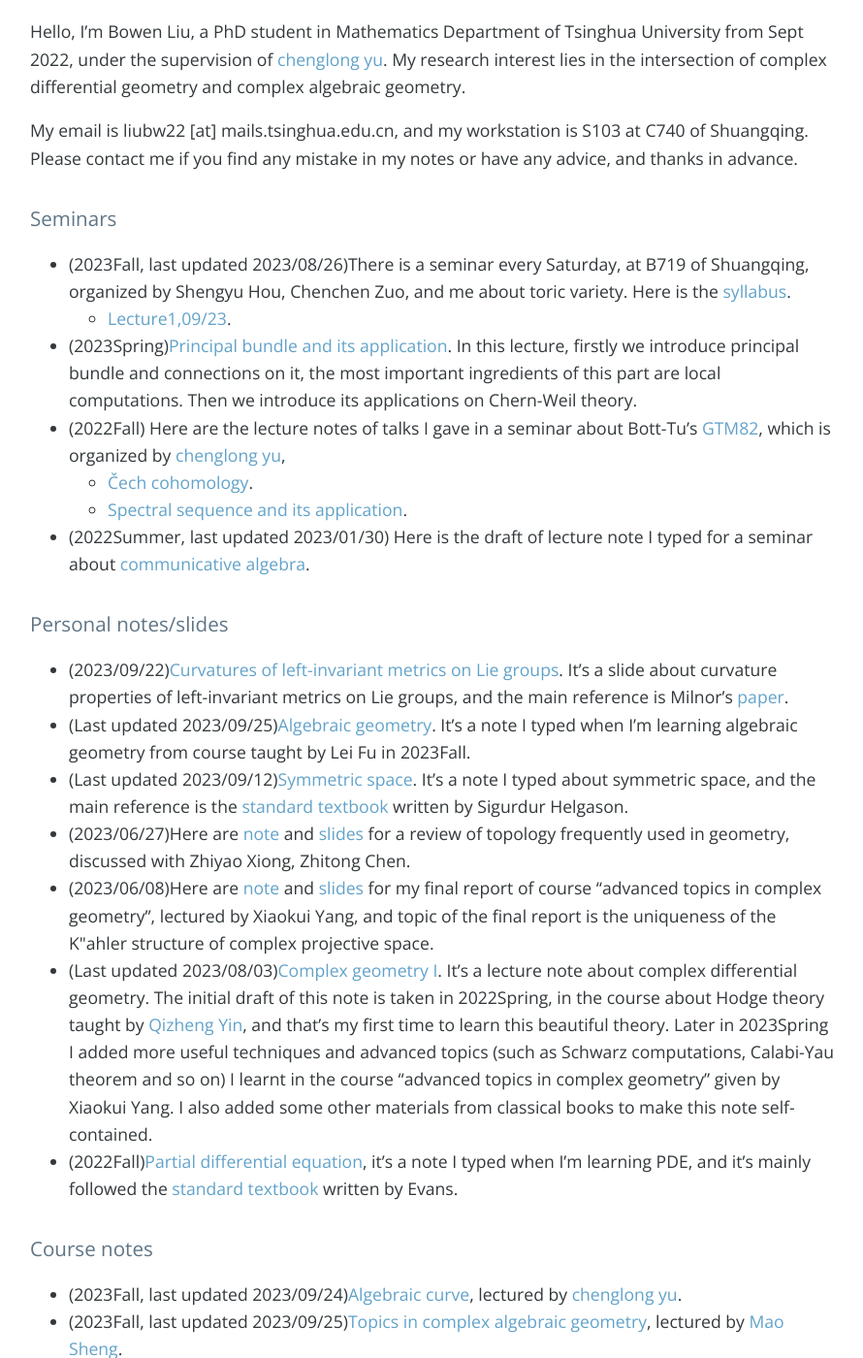
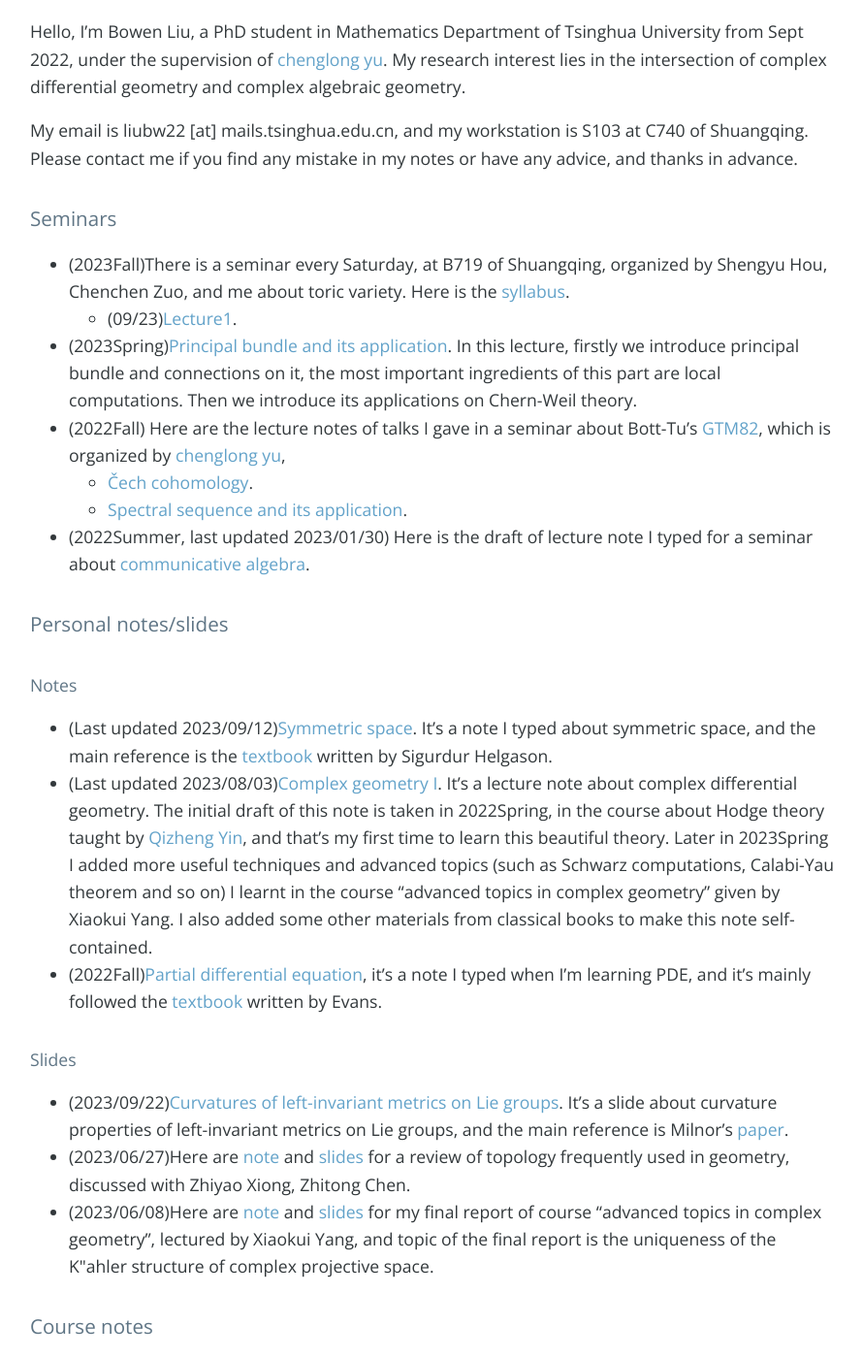
Before and after one commit to bowenl-math/bowenl-math.github.io, a Jekyll site: the page built from index.md, in a window 1280 px wide and 1400 px high, scrolled down 375 px. Shown: the whole window at 97% size, without its empty margins (193-1083 px from the left). Built offline with Jekyll 4.4.1, drawn with Linux system fonts in a browser that asks for light colours; nearby versions of some CDN libraries; our own code applies the rules of GitHub Pages for plain Markdown files; the list of posts is cut into pages by our own code; comment, search, counter and statistics services are not loaded; some of the changed text lies outside the part shown.

Commit message:
Update index.md

```diff
--- a/index.md
+++ b/index.md
@@ -5,8 +5,8 @@
 
 
 ### Seminars
-* (2023Fall, last updated 2023/08/26)There is a seminar every Saturday, at B719 of Shuangqing, organized by Shengyu Hou, Chenchen Zuo, and me about toric variety. Here is the [syllabus](notes/2023Fall/toric/syllabus.pdf).
-   - [Lecture1,09/23](notes/2023Fall/toric/0923.pdf).
+* (2023Fall)There is a seminar every Saturday, at B719 of Shuangqing, organized by Shengyu Hou, Chenchen Zuo, and me about toric variety. Here is the [syllabus](notes/2023Fall/toric/syllabus.pdf).
+   - (09/23)[Lecture1](notes/2023Fall/toric/0923.pdf).
 * (2023Spring)[Principal bundle and its application](notes/2023Spring/geometry_of_principal_bundle.pdf). In this lecture, firstly we introduce principal bundle and connections on it, the most important ingredients of this part are local computations. Then we introduce its applications on Chern-Weil theory.
 * (2022Fall) Here are the lecture notes of talks I gave in a seminar about Bott-Tu's [GTM82](https://link.springer.com/book/10.1007/978-1-4757-3951-0), which is organized by [chenglong yu](https://chenglongyu.github.io/),
    - [Čech cohomology](notes/2022Fall/Cech_cohomology.pdf).
@@ -15,17 +15,20 @@
 
 
 ### Personal notes/slides
+#### Notes
+* (Last updated 2023/09/12)[Symmetric space](notes/personal notes/Symmetric_space/note.pdf). It's a note I typed about symmetric space, and the main reference is the [textbook](https://books.google.com.hk/books/about/Differential_Geometry_Lie_Groups_and_Sym.html?id=DWGvsa6bcuMC&redir_esc=y) written by Sigurdur Helgason.
+* (Last updated 2023/08/03)[Complex geometry I](notes/personal notes/Complex_geometry_I/Complex_geometry_I.pdf). It's a lecture note about complex differential geometry. The initial draft of this note is taken in 2022Spring, in the course about Hodge theory taught by [Qizheng Yin](http://faculty.bicmr.pku.edu.cn/~qizheng/#), and that's my first time to learn this beautiful theory. Later in 2023Spring I added more useful techniques and advanced topics (such as Schwarz computations, Calabi-Yau theorem and so on) I learnt in the course “advanced topics in complex geometry" given by Xiaokui Yang. I also added some other materials from classical books to make this note self-contained.
+* (2022Fall)[Partial differential equation](notes/2022Fall/pde.pdf), it's a note I typed when I'm learning PDE, and it's mainly followed the [textbook](https://books.google.com.hk/books/about/Partial_Differential_Equations.html?id=Xnu0o_EJrCQC&redir_esc=y) written by Evans.
+
+#### Slides
 * (2023/09/22)[Curvatures of left-invariant metrics on Lie groups](notes/personal notes/Curvature_of_metrics_on_Lie_group/Curvatures_of_Lie_group.pdf). It's a slide about curvature properties of left-invariant metrics on Lie groups, and the main reference is Milnor's [paper](https://mathscinet.ams.org/mathscinet/article?mr=0425012).
-* (Last updated 2023/09/25)[Algebraic geometry](notes/2023Fall/algebraic_geometry.pdf). It's a note I typed when I'm learning algebraic geometry from course taught by Lei Fu in 2023Fall.
-* (Last updated 2023/09/12)[Symmetric space](notes/personal notes/Symmetric_space/note.pdf). It's a note I typed about symmetric space, and the main reference is the [standard textbook](https://books.google.com.hk/books/about/Differential_Geometry_Lie_Groups_and_Sym.html?id=DWGvsa6bcuMC&redir_esc=y) written by Sigurdur Helgason.
 * (2023/06/27)Here are [note](notes/personal notes/Review_of_topology/note.pdf) and [slides](notes/personal notes/Review_of_topology/slides.pdf) for a review of topology frequently used in geometry, discussed with Zhiyao Xiong, Zhitong Chen.
 * (2023/06/08)Here are [note](notes/personal notes/Uniqueness_CPn/note.pdf) and [slides](notes/personal notes/Uniqueness_CPn/slides.pdf) for my final report of course “advanced topics in complex geometry", lectured by Xiaokui Yang, and topic of the final report is the uniqueness of the K\"ahler structure of complex projective space.
-* (Last updated 2023/08/03)[Complex geometry I](notes/personal notes/Complex_geometry_I/Complex_geometry_I.pdf). It's a lecture note about complex differential geometry. The initial draft of this note is taken in 2022Spring, in the course about Hodge theory taught by [Qizheng Yin](http://faculty.bicmr.pku.edu.cn/~qizheng/#), and that's my first time to learn this beautiful theory. Later in 2023Spring I added more useful techniques and advanced topics (such as Schwarz computations, Calabi-Yau theorem and so on) I learnt in the course “advanced topics in complex geometry" given by Xiaokui Yang. I also added some other materials from classical books to make this note self-contained.
-* (2022Fall)[Partial differential equation](notes/2022Fall/pde.pdf), it's a note I typed when I'm learning PDE, and it's mainly followed the [standard textbook](https://books.google.com.hk/books/about/Partial_Differential_Equations.html?id=Xnu0o_EJrCQC&redir_esc=y) written by Evans.
 
 
 ### Course notes
 * (2023Fall, last updated 2023/09/24)[Algebraic curve](notes/2023Fall/algebraic_curve.pdf), lectured by [chenglong yu](https://chenglongyu.github.io/).
+* (Last updated 2023/09/25)[Algebraic geometry](notes/2023Fall/algebraic_geometry.pdf). It's a note I typed when I'm learning algebraic geometry from course taught by Lei Fu in 2023Fall.
 * (2023Fall, last updated 2023/09/25)[Topics in complex algebraic geometry](notes/2023Fall/topics_in_complex_algebraic_geometry.pdf), lectured by [Mao Sheng](http://staff.ustc.edu.cn/~msheng/).
 * (2023Spring, last updated 2023/04/02)[Analytic complex geometry](notes/2023Spring/Analytic_complex_geometry.pdf), lectured by [Jian Xiao](https://sites.google.com/view/jianxiao/).
 * (2022Fall, last updated 2023/07/27)[Riemannian geometry](notes/2022Fall/Riemannian_geometry.pdf), lectured by Xiaokui Yang, I also added some related materials.
```
